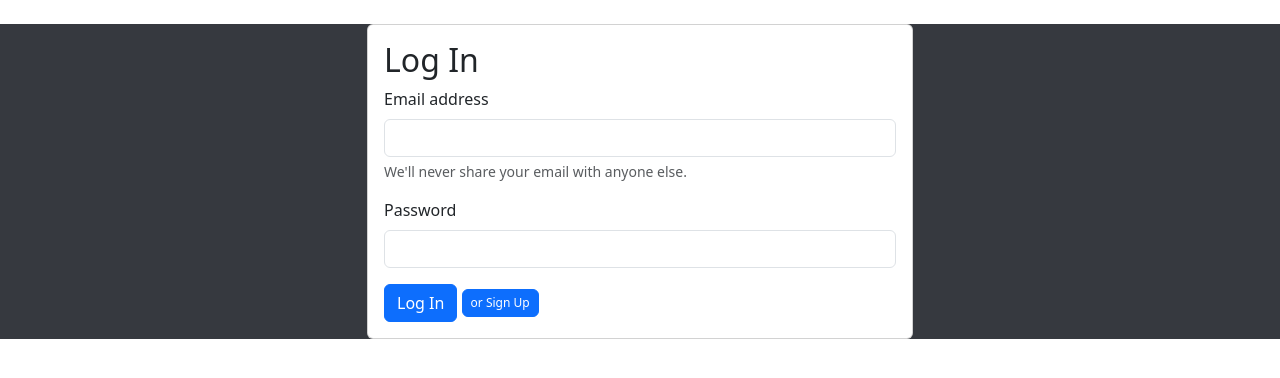
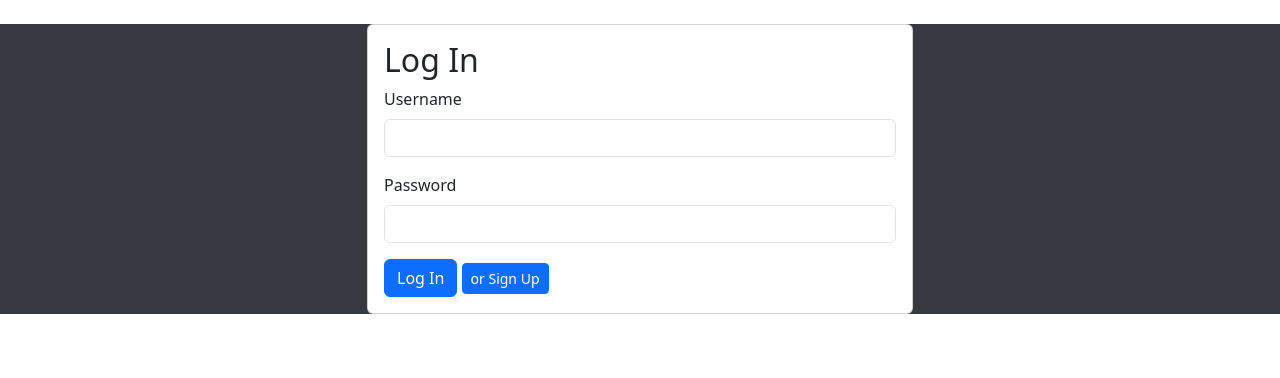
Before and after one commit to kevinpatto/ChatterBox, a Node project: template views/login.handlebars in a window 1280 px wide. Shown: the part 56-434 px from the top of the page. Run offline with Node 20 templates, Linux system fonts and the light colour scheme; the template is opened without the code that fills it, so the values that code supplies are empty; some libraries are stand-ins or nearby versions.

Commit message:
fixed html errors

```diff
--- a/views/login.handlebars
+++ b/views/login.handlebars
@@ -6,19 +6,19 @@
                     <h2 class="card-title">Log In</h2>
                     <form>
                         <div class="mb-3">
-                                        <label for="login-email" class="form-label">Email address</label>
-                                        <input type="email" class="form-control" id="login-email" aria-describedby="login-email-help">
-                                        <div id="login-email-help" class="form-text">We'll never share your email with anyone else.</div>
+                            <label for="login-username" class="form-label">Username</label>
+                            <input type="input" class="form-control" id="login-username">
                         </div>
                         <div class="mb-3">
                             <label for="login-password" class="form-label">Password</label>
                             <input type="password" class="form-control" id="login-password">
                         </div>
                         <button id="login-btn" type="submit" class="btn btn-primary">Log In</button>
-                                    <button type="button" class="btn btn-primary"style="--bs-btn-padding-y: .25rem; --bs-btn-padding-x: .5rem; --bs-btn-font-size: .75rem;">or Sign Up </button>
+                        <a type="button" class="btn btn-primary btn-sm" href="/user/signup">or Sign Up</a>
                     </form>
                 </div>
             </div>
         </div>
     </div>
     <script scr="/js/login.js"></script>
+</div>
--- a/views/signup.handlebars
+++ b/views/signup.handlebars
@@ -19,10 +19,7 @@
                         <input type="password" class="form-control" id="signup-password">
                     </div>
                     <button id="signup-btn" type="submit" class="btn btn-primary">Sign Up</button>
-                    <a type="button" class="btn btn-primary"
-                        style="--bs-btn-padding-y: .25rem; --bs-btn-padding-x: .5rem; --bs-btn-font-size: .75rem;"
-                        href="/user/login">
-                        Log In </a>
+                    <a type="button" class="btn btn-primary btn-sm" href="/user/login">Log In</a>
 
                 </form>
             </div>
```
Lines whose indentation alone changed are shown as unchanged.
